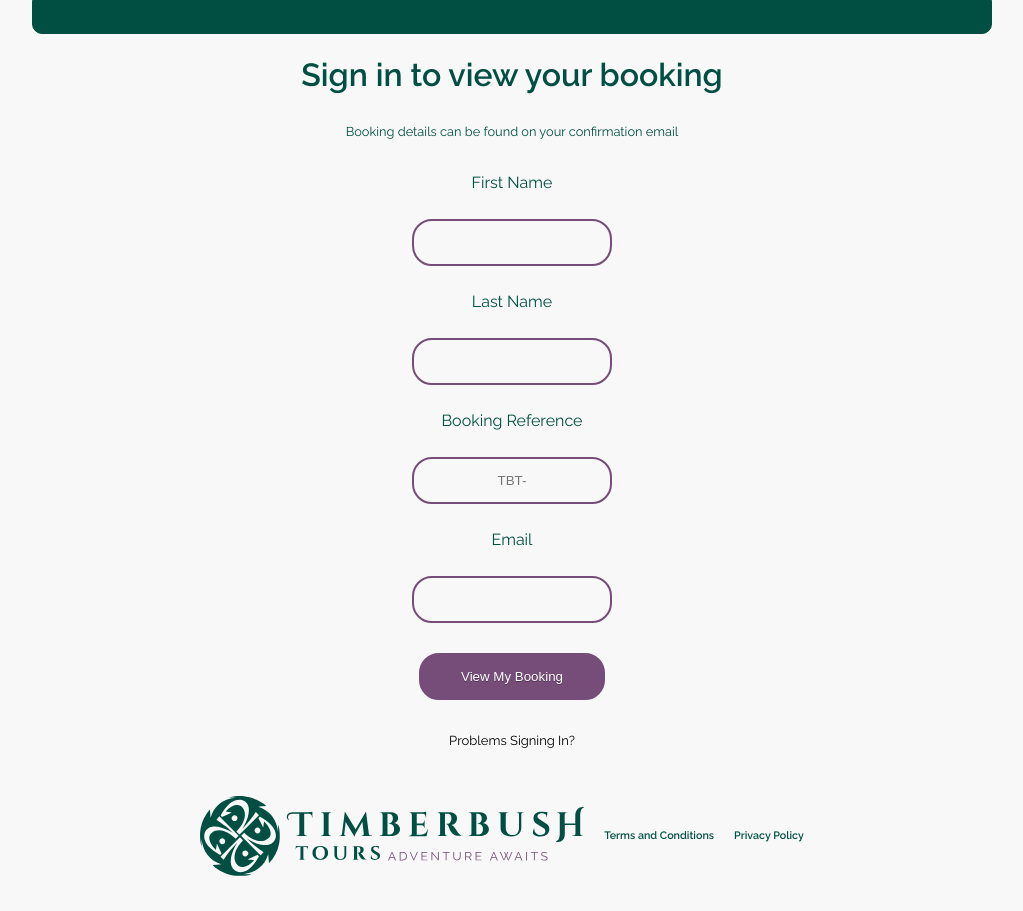
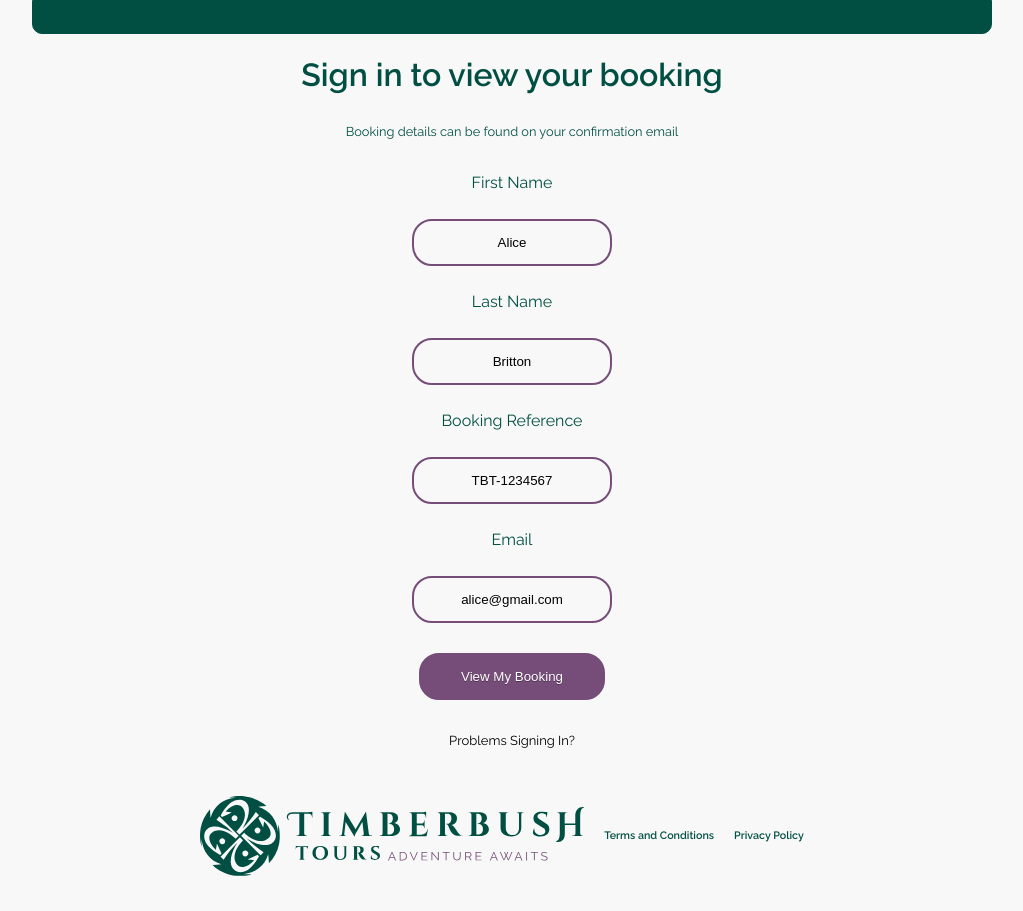
Before and after one commit to amyloumills/MyTravelProject, a React (Create React App) app: page / in a window 1280 px wide. Shown: the whole page, without its empty margins (128-1151 px from the left). Built offline with nearby package versions, Linux system fonts and the light colour scheme.

Commit message:
SQL additions

```diff
--- a/src/components/SignIn.jsx
+++ b/src/components/SignIn.jsx
@@ -2,10 +2,10 @@ import React, { useState } from "react";
 import axios from "axios";
 
 const SignIn = (props) => {
-	const [email, setEmail] = useState("");
-	const [firstName, setFirstName] = useState("");
-	const [lastName, setLastName] = useState("");
-	const [bookingRef, setBookingRef] = useState("");
+	const [email, setEmail] = useState("alice@gmail.com");
+	const [firstName, setFirstName] = useState("Alice");
+	const [lastName, setLastName] = useState("Britton");
+	const [bookingRef, setBookingRef] = useState("TBT-1234567");
 	const [loginError, setLoginError] = useState(false);
 
 	const signInAPI = async () => {
@@ -71,6 +71,7 @@ const SignIn = (props) => {
 				<input
 					id="email"
 					type="email"
+					value={email}
 					onChange={(e) => setEmail(e.target.value)}
 				/>
 			</div>
--- a/src/components/YourTour.jsx
+++ b/src/components/YourTour.jsx
@@ -1,4 +1,4 @@
-import React from "react";
+import React, { useEffect } from "react";
 import Countdown from "./Countdown";
 import Jim from "./images/Jim.png";
 import { FontAwesomeIcon } from "@fortawesome/react-fontawesome";
@@ -7,8 +7,18 @@ import {
 	faMapMarkerAlt,
 	faBus,
 } from "@fortawesome/free-solid-svg-icons";
+import axios from "axios";
 
 const YourTour = () => {
+	const token = localStorage.getItem("token");
+
+	useEffect(async () => {
+		const results = await axios.post("http://localhost:5002/yourTour", {
+			token,
+		});
+		console.log(results);
+	}, []);
+
 	return (
 		<>
 			<div>
```
